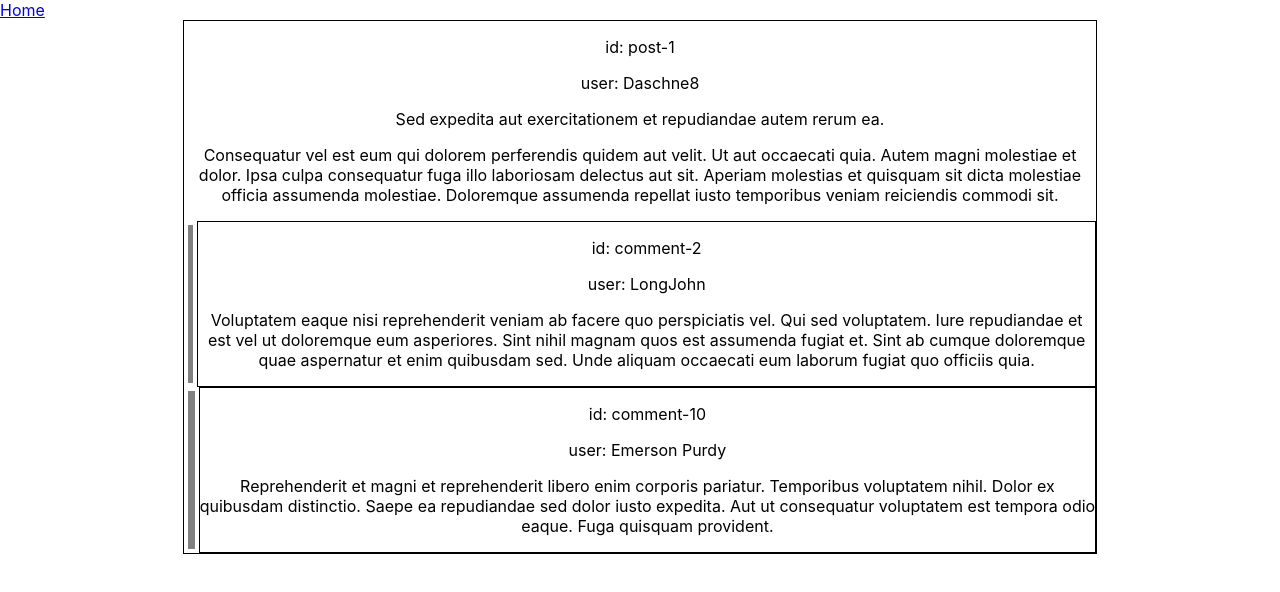
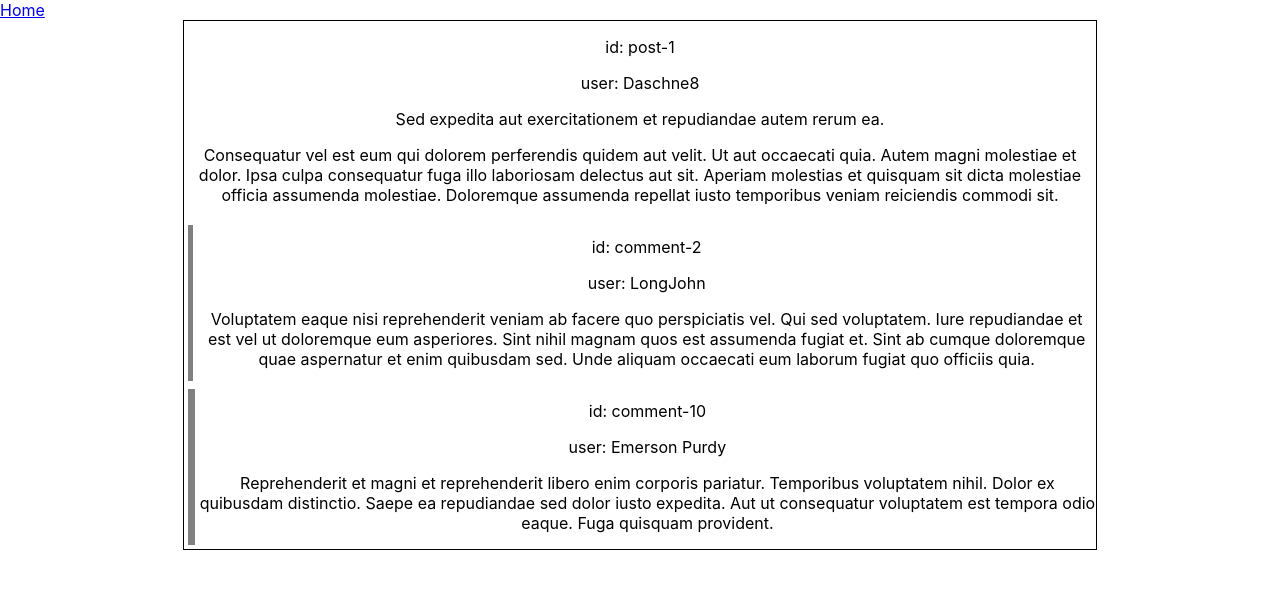
Before and after one commit to daschne8/red-clone, a React (Create React App) app: page /post/1 in a window 1280 px wide. Shown: the top 592 px of the page. Built offline with nearby package versions, Linux system fonts and the light colour scheme.

Commit message:
fixed collapsing comments bug

```diff
--- a/src/containers/comment.js
+++ b/src/containers/comment.js
@@ -17,16 +17,24 @@ export default function Comment(props){
 
   let commentObjs = seedComments.filter(com => com.commented_on === props.id)
   let comments = commentObjs.map(com =>
+      <Comment {...com} />
+    )
+  let comment = ""
+
+    if (show) {
+      return(
         <div className="comment-container">
           <div className="comment-show-bar" onClick={handleClick}></div>
-      <Comment {...com} />
-    </div>)
-  return(
-    <div className="post">
+          <div classname="comment-info">
             <p>id: {props.id}</p>
             <p>user: {props.user}</p>
             <p>{props.content}</p>
-      {show ? comments : <div className="closed-comment" onClick={handleClick}> . . . </div>}
+            {comments}
+          </div>
         </div>
         )
+    } else {
+      return(
+        <div className="closed-comment" onClick={handleClick}> . . . </div>)
     }
+}
--- a/src/containers/post.js
+++ b/src/containers/post.js
@@ -22,10 +22,8 @@ export default function Post(){
   let postInfo = seedPosts.find( obj => obj.id === id)
   let postComments = seedComments.filter(obj => obj.commented_on === id)
   let comments = postComments.map(com =>
-    <div className="comment-container">
-      <div className="comment-show-bar" onClick={handleClick}></div>
       <Comment {...com} />
-    </div>)
+    )
   return(
     <div className="post">
       <p>id: {id}</p>
```
Lines whose indentation alone changed are shown as unchanged.
